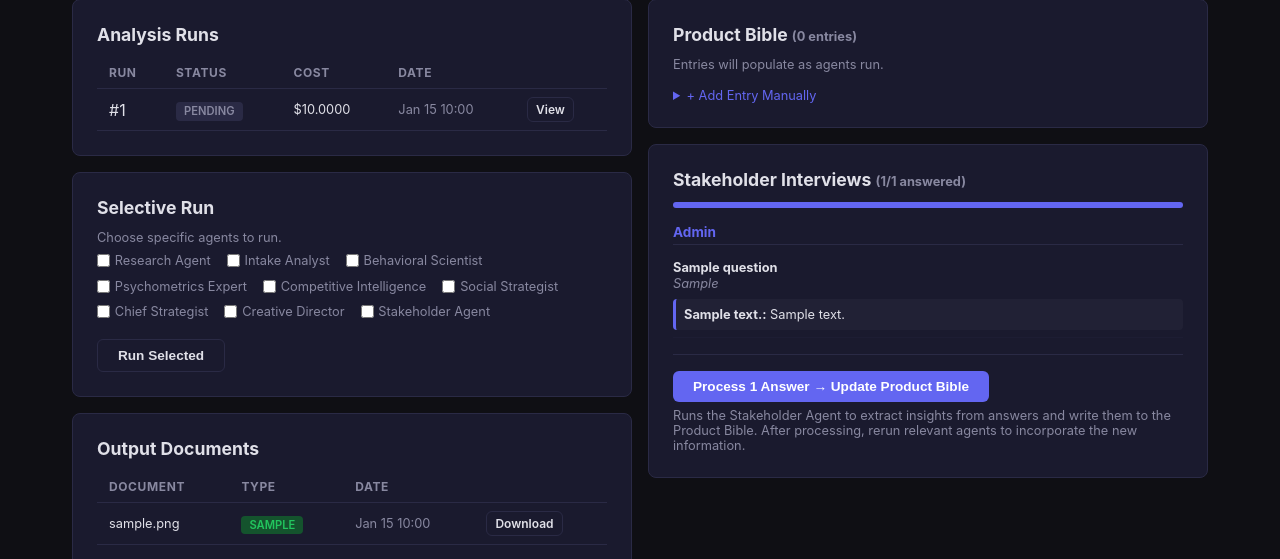
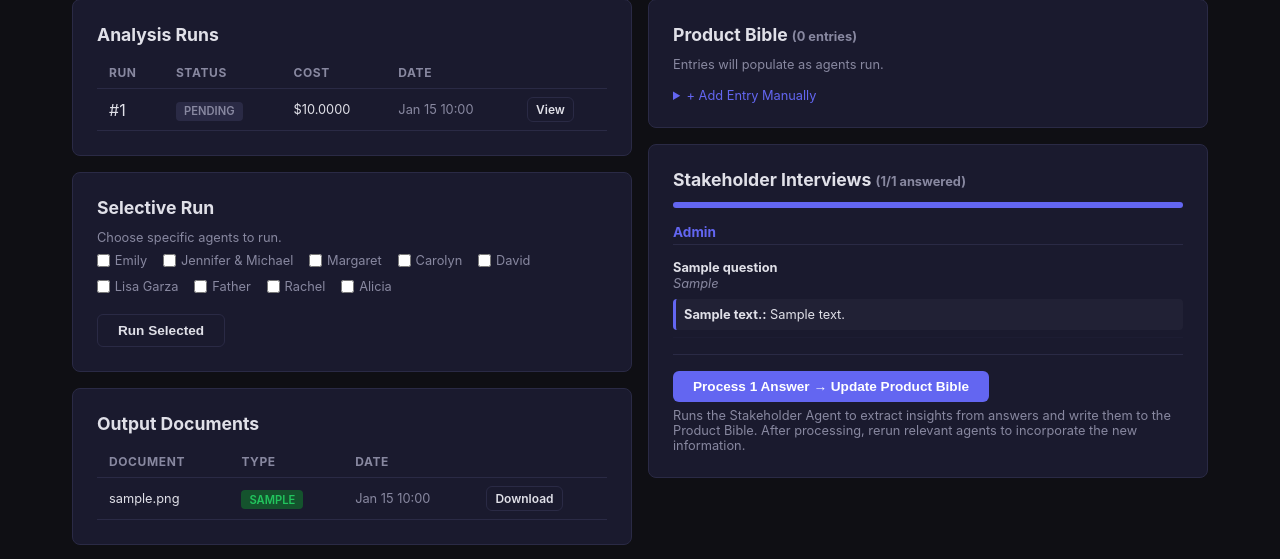
Before and after one commit to Erstiv/Iditeration, a FastAPI app: page /projects/1 in a window 1280 px wide. Shown: the part 305-864 px from the top of the page. Run offline with FastAPI, Linux system fonts and the light colour scheme; tables that the repository leaves empty hold one stand-in row (values such as "Sample post"); some libraries are stand-ins or nearby versions.

Commit message:
Name agents after Library at Mount Char characters
Emily (Research), Jennifer & Michael (Intake), Margaret (Behavioral),
Carolyn (Psychometrics), David (Competitive Intelligence), Lisa Garza (Social),
Father/Ablakha (Chief Strategist), Rachel (Creative), Alicia (Stakeholder).
Character names + catalogs displayed throughout the pipeline UI.

Co-Authored-By: Claude Sonnet 4.6 <noreply@anthropic.com>

```diff
--- a/app/routes/projects.py
+++ b/app/routes/projects.py
@@ -24,6 +24,58 @@ from app.config import PROJECTS_DIR, GEMINI_API_KEY
 logger = logging.getLogger(__name__)
 
 router = APIRouter()
+
+# ─── Library at Mount Char character map ────────────────────
+# Each agent is named after a character from Scott Hawkins' novel.
+# Displayed throughout the UI in place of raw agent names.
+AGENT_CHARACTERS = {
+    "research_agent": {
+        "name": "Emily",
+        "catalog": "Finder of secrets and lost things",
+        "role": "Research Agent",
+    },
+    "intake_analyst": {
+        "name": "Jennifer & Michael",
+        "catalog": "Medicine & Ambassador to Animals",
+        "role": "Intake Analyst",
+    },
+    "behavioral_scientist": {
+        "name": "Margaret",
+        "catalog": "Death and the exploration thereof",
+        "role": "Behavioral Scientist",
+    },
+    "psychometrics_expert": {
+        "name": "Carolyn",
+        "catalog": "Languages — master manipulator",
+        "role": "Psychometrics Expert",
+    },
+    "competitive_intelligence": {
+        "name": "David",
+        "catalog": "Killing, war, and martial arts",
+        "role": "Competitive Intelligence",
+    },
+    "social_strategist": {
+        "name": "Lisa Garza",
+        "catalog": "Persuasion and mind control",
+        "role": "Social Strategist",
+    },
+    "chief_strategist": {
+        "name": "Father",
+        "catalog": "Ablakha — omniscient overseer",
+        "role": "Chief Strategist",
+    },
+    "creative_director": {
+        "name": "Rachel",
+        "catalog": "Ghost children see possible futures",
+        "role": "Creative Director",
+    },
+    "stakeholder_agent": {
+        "name": "Alicia",
+        "catalog": "Time travel — the actual future",
+        "role": "Stakeholder Agent",
+    },
+}
+
 
 # ─── Agent interaction helpers ──────────────────────────────
 
@@ -56,6 +108,7 @@ def _estimate_note_cost(model: str, input_tokens: int, output_tokens: int) -> fl
         return round((input_tokens / 1_000_000) * 1.25 + (output_tokens / 1_000_000) * 10.00, 4)
     return round((input_tokens / 1_000_000) * 0.15 + (output_tokens / 1_000_000) * 0.60, 4)
 templates = Jinja2Templates(directory=Path(__file__).parent.parent / "templates")
+templates.env.globals["AGENT_CHARACTERS"] = AGENT_CHARACTERS
 
 
 # ─── Project CRUD ───────────────────────────────────────────
--- a/app/templates/project.html
+++ b/app/templates/project.html
@@ -74,9 +74,10 @@
             <form action="/projects/{{ project.id }}/run" method="post">
                 <div style="display: flex; flex-wrap: wrap; gap: 0.4rem 1rem; margin-bottom: 1rem;">
                     {% for agent in agent_names %}
-                    <label style="display: inline-flex; align-items: center; gap: 0.3rem; font-size: 0.8rem; cursor: pointer; white-space: nowrap;">
+                    {% set char = AGENT_CHARACTERS.get(agent, {}) %}
+                    <label style="display: inline-flex; align-items: center; gap: 0.3rem; font-size: 0.8rem; cursor: pointer; white-space: nowrap;" title="{{ char.catalog or '' }}">
                         <input type="checkbox" name="agents" value="{{ agent }}">
-                        {{ agent.replace('_', ' ').title() }}
+                        {{ char.name or agent.replace('_', ' ').title() }}
                     </label>
                     {% endfor %}
                 </div>
```
Also changed, not shown: app/templates/run_status.html (+8 -6 lines).
